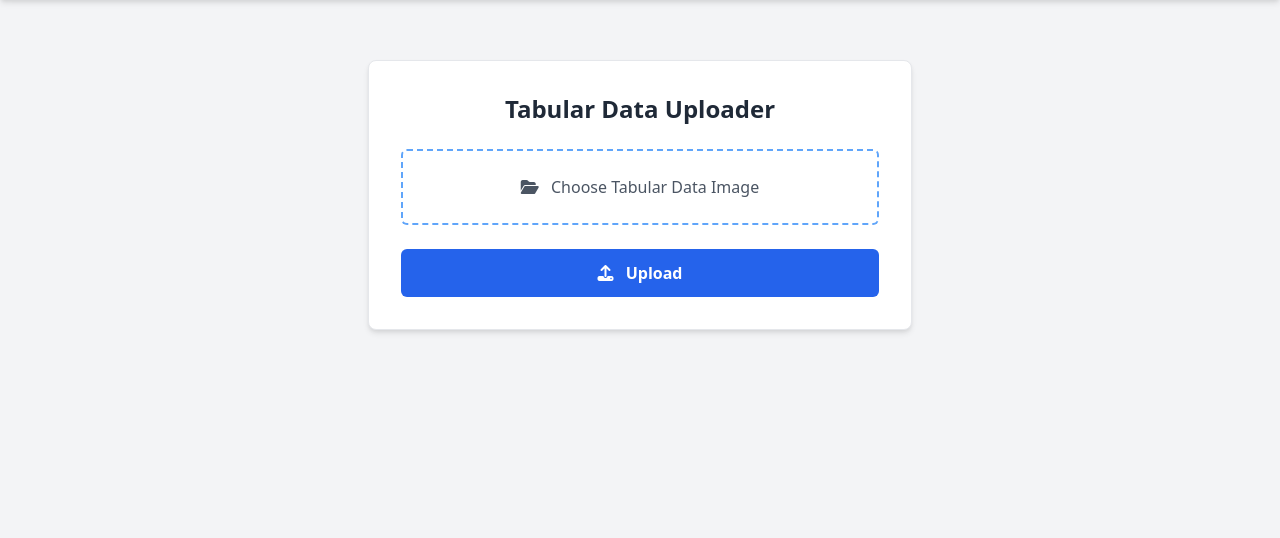
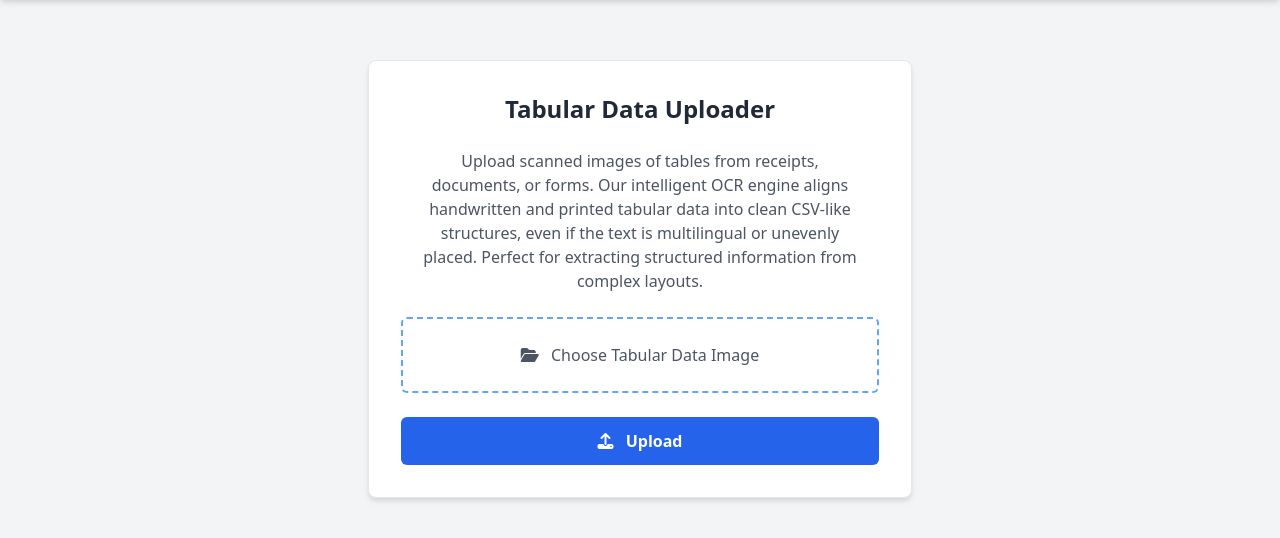
Before and after one commit to AbhinavT01/Advance_ocr_system, a Flask app: page /table in a window 1280 px wide. Shown: the part 52-590 px from the top of the page. Run offline with Flask 3, Linux system fonts and the light colour scheme; parts of the project's set-up code (start-up, migrations or seed data) failed here and were passed over; some libraries are stand-ins or nearby versions.

Commit message:
Update table.html

```diff
--- a/templates/table.html
+++ b/templates/table.html
@@ -27,8 +27,6 @@
             <path d="M4 6h16M4 12h16M4 18h16"/>
           </svg>
         </button>
-
-        <!-- Links -->
         <div id="navLinks" class="hidden sm:flex space-x-6 text-sm sm:text-base font-medium text-gray-700 dark:text-gray-300">
           <a href="/" class="hover:text-black dark:hover:text-white transition">ID Scanner</a>
           <a href="/doc" class="hover:text-black dark:hover:text-white transition">Doc Scanner</a>
@@ -36,8 +34,6 @@
           <a href="/bank" class="hover:text-black dark:hover:text-white transition">Bank Card</a>
         </div>
       </div>
-
-      <!-- Clock + Dark Toggle -->
       <div class="flex items-center gap-4">
         <button id="darkToggle" class="text-sm px-3 py-1 rounded bg-gray-200 dark:bg-gray-700 text-gray-800 dark:text-white transition">
           🌙 Dark
@@ -45,8 +41,6 @@
         <div id="currentTime" class="text-sm bg-green-500 text-white px-3 py-1 rounded shadow"></div>
       </div>
     </div>
-
-    <!-- Mobile Menu -->
     <div id="mobileMenu" class="sm:hidden hidden px-4 pb-3 space-y-2 text-gray-700 dark:text-gray-300">
       <a href="/" class="block hover:text-black dark:hover:text-white">ID Scanner</a>
       <a href="/doc" class="block hover:text-black dark:hover:text-white">Doc Scanner</a>
@@ -59,25 +53,22 @@
   <main class="pt-28 px-4 pb-16 max-w-xl mx-auto w-full">
     <div class="bg-white dark:bg-gray-800 border border-gray-200 dark:border-gray-600 rounded-lg shadow-md p-8 space-y-6">
       <h1 class="text-2xl font-bold text-center">Tabular Data Uploader</h1>
+      <p class="text-gray-600 dark:text-gray-300 text-sm sm:text-base text-center max-w-md mx-auto">
+        Upload scanned images of tables from receipts, documents, or forms. Our intelligent OCR engine aligns handwritten and printed tabular data into clean CSV-like structures, even if the text is multilingual or unevenly placed. Perfect for extracting structured information from complex layouts.
+      </p>
 
       <!-- Upload Form -->
       <form action="/uploadtable" method="post" enctype="multipart/form-data" id="uploadForm" class="space-y-6">
-
-        <!-- File Upload -->
         <label for="fileInput" class="block border-2 border-dashed border-blue-400 p-6 rounded-md text-gray-600 dark:text-gray-300 hover:bg-blue-50 dark:hover:bg-gray-700 cursor-pointer text-center transition">
           <i class="fas fa-folder-open mr-2"></i> Choose Tabular Data Image
           <input type="file" name="file" id="fileInput" accept="image/*" required class="hidden">
         </label>
-
-        <!-- Image Preview -->
         <div id="imagePreviewContainer" class="hidden">
           <h3 class="text-md font-semibold text-gray-700 dark:text-gray-300 mb-2 text-center">Preview</h3>
           <div class="max-h-96 overflow-hidden rounded border shadow">
             <img id="imagePreview" src="#" alt="Preview" class="w-full object-contain" />
           </div>
         </div>
-
-        <!-- Upload Button -->
         <button type="submit" class="w-full bg-blue-600 hover:bg-blue-700 text-white font-semibold py-3 rounded-md transition">
           <i class="fas fa-upload mr-2"></i> Upload
         </button>
@@ -92,7 +83,6 @@
 
   <!-- JavaScript -->
   <script>
-    // Image Preview
     const fileInput = document.getElementById('fileInput');
     const imagePreview = document.getElementById('imagePreview');
     const imagePreviewContainer = document.getElementById('imagePreviewContainer');
@@ -110,7 +100,6 @@
       }
     });
 
-    // Clock
     const currentTimeElement = document.getElementById('currentTime');
     function updateTime() {
       const now = new Date();
@@ -119,12 +108,10 @@
     updateTime();
     setInterval(updateTime, 1000);
 
-    // Mobile nav toggle
     document.getElementById('navToggle').addEventListener('click', () => {
       document.getElementById('mobileMenu').classList.toggle('hidden');
     });
 
-    // Dark mode toggle
     const html = document.documentElement;
     const darkToggle = document.getElementById('darkToggle');
     function setDarkMode(enable) {
```
